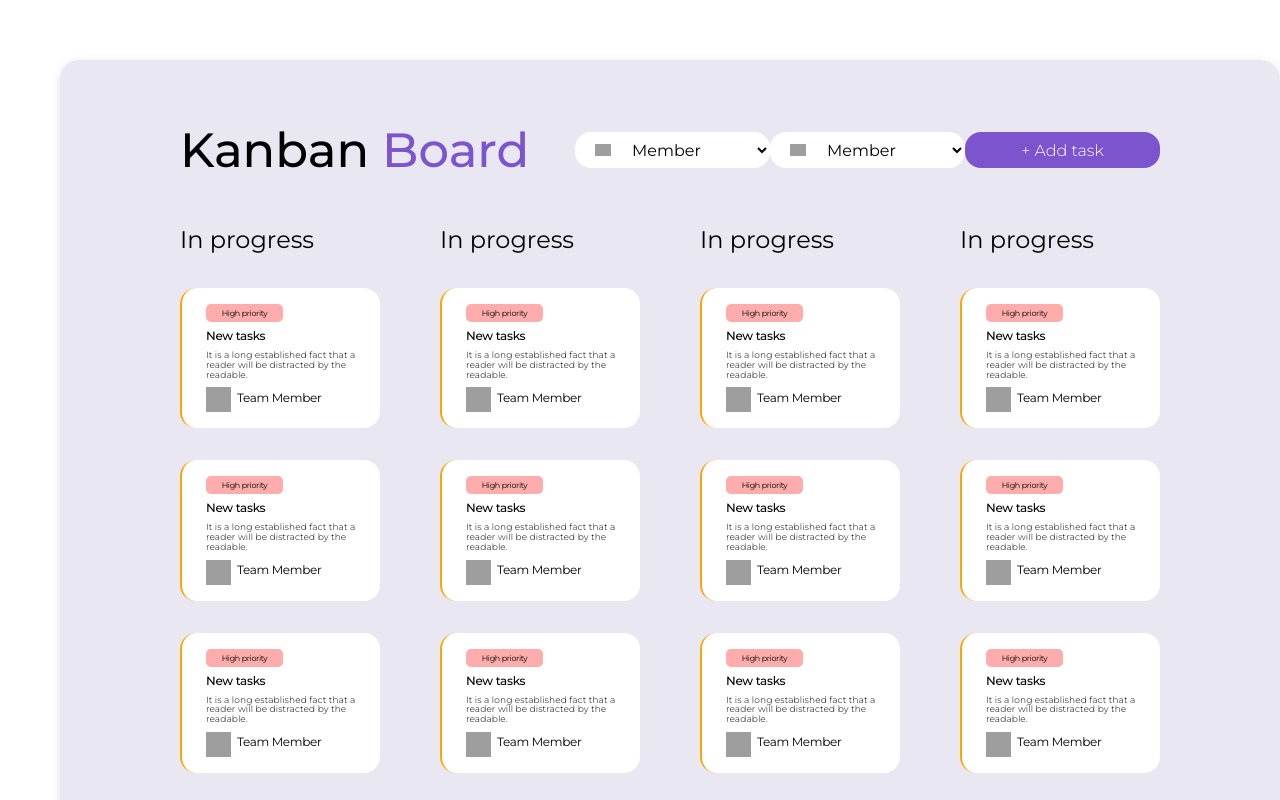
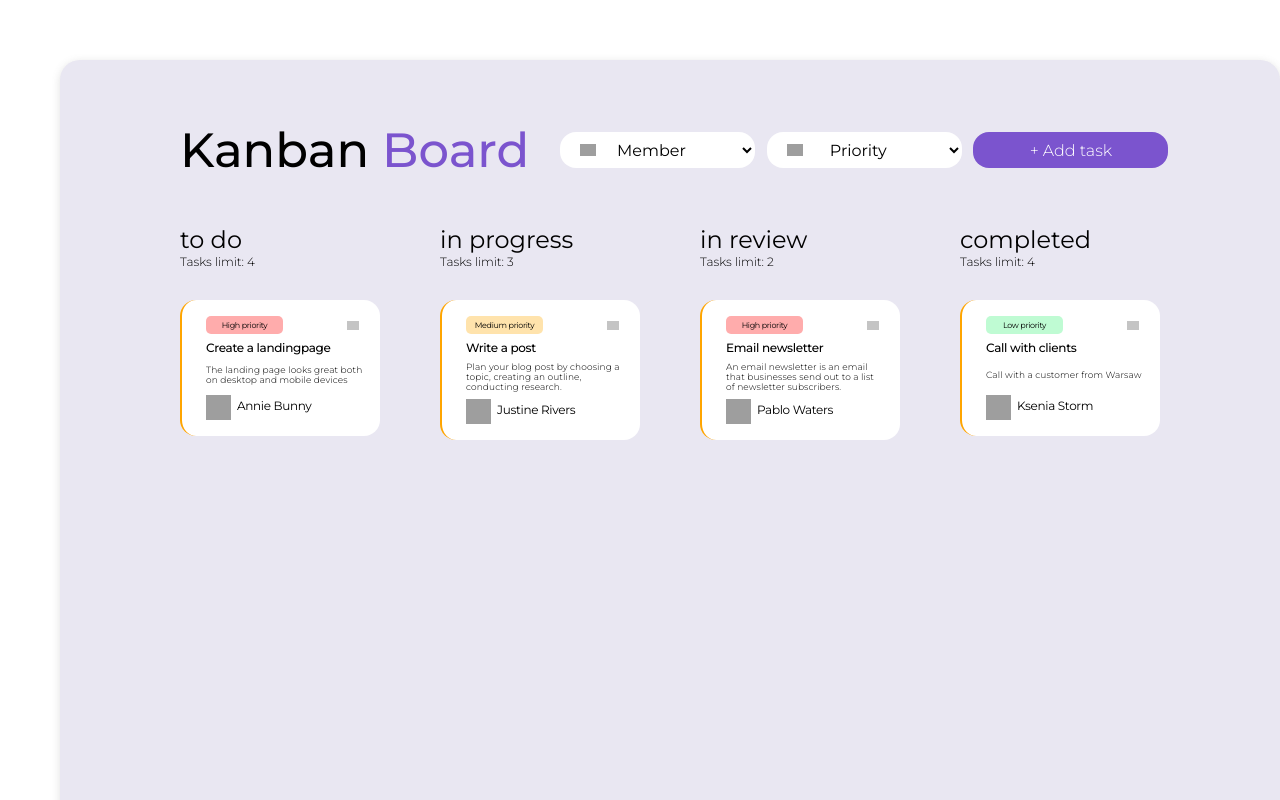
Before and after one commit to annakrolikowska/kanban-board, a React (Create React App) app: page / in a window 1280 px wide. Shown: the top 800 px of the page. Built offline with nearby package versions, Linux system fonts and the light colour scheme; grey boxes are pictures that could not be loaded.

Commit message:
added redux, drag and drop, and some corrections to components

```diff
--- a/src/components/Button.js
+++ b/src/components/Button.js
@@ -1,13 +1,13 @@
-
 import React from 'react';
 import { StyledButton } from '../styles/Button.styled';
 
 
 const Button = props => {
+    const {onClick, type} = props
 
     return (
-        <StyledButton>
-        + Add task
+        <StyledButton type={type} onClick={onClick}>
+        {props.children}
         </StyledButton>
     );
 }
--- a/src/components/Column.js
+++ b/src/components/Column.js
@@ -2,17 +2,45 @@
 import React from 'react';
 import { StyledColumn } from '../styles/Column.styled';
 import Task from './Task';
+import { connect } from 'react-redux';
+import { moveTaskAction } from '../actions/kanban';
 
-const Column = props => {
+
+class Column extends React.Component {
+
+  render() {
+
+    const {columnTitle, limit, id} = this.props
+
+    const handleDrop = (event) => {
+      event.preventDefault()
+      const taskId = event.dataTransfer.getData("taskId");
+      const columndId=id;
+      this.props.moveTask(Number(taskId),columndId)
+    }
 
     return (
-        <StyledColumn>
-          <h2> In progress</h2>
-          <Task/>
-          <Task/>
-          <Task/>
-        </StyledColumn>
+
+      <StyledColumn  onDrop={handleDrop} onDragOver={(event) => event.preventDefault()}>
+        <header>
+          <h2>{columnTitle}</h2>
+          <p>Tasks limit: {limit}</p>
+        </header>
+        {this.props.tasks.filter(task => task.columnId === id).map(task =>
+          <Task id={task.id} title={task.title} description={task.description} member={task.member} priority={task.priority}/> )}
+      </StyledColumn>
     );
+  }
 }
 
-export default Column;
+const mapStateToProps = (state) => {
+  return {
+    tasks: state.tasks,
+  }
+}
+
+const mapDispatchToProps = dispatch => ({
+  moveTask: (taskId,columndId) => dispatch(moveTaskAction(taskId,columndId)),
+});
+
+export default connect(mapStateToProps, mapDispatchToProps)(Column)
--- a/src/components/ColumnContainer.js
+++ b/src/components/ColumnContainer.js
@@ -5,12 +5,20 @@ import Column from './Column';
 
 const ColumnContainer = props => {
 
+    const columns = ([
+        { id: 1, title: 'to do', limit: 4},
+        { id: 2, title: 'in progress', limit: 3},
+        { id: 3, title: 'in review', limit: 2},
+        { id: 4, title: 'completed', limit: 4}
+  ])
+
+  const generateColumns = (column) => {
+    return columns.map(column => <Column key={column.id} id={column.id} columnTitle={column.title} limit={column.limit}/>)
+  }
+
     return (
         <StyledColumnContainer>
-         <Column/>
-         <Column/>
-         <Column/>
-         <Column/>
+        {generateColumns()}
         </StyledColumnContainer>
     );
 }
--- a/src/components/Header.js
+++ b/src/components/Header.js
@@ -3,19 +3,48 @@ import React from 'react';
 import { StyledHeader } from '../styles/Header.styled';
 import Button from './Button';
 import Select from './Select';
+import Form from './Form';
 
-const Header = props => {
+class Header extends React.Component {
+    state = {
+        isFormVisible: false,
+    }
 
+    render() {
+        const { isFormVisible } = this.state;
         return (
             <StyledHeader>
                 <h1>Kanban <span>Board</span></h1>
-            <div>
-                <Select/>
-                <Select/>
-                <Button/>
+                <div className="header-container">
+                    <Select>
+                        <option value="" > Member</option>
+                        <option value="Ksenia Storm">Ksenia Storm</option>
+                        <option value="Pawel Waters">Pablo Waters</option>
+                        <option value="Annie Bunny">Annie Bunny</option>
+                        <option value="Ewa Flowers">Ewa Flowers</option>
+                        <option value="John Snow">John Snow</option>
+                        <option value="Justine Rivers">Justine Rivers</option>
+                    </Select>
+                    <Select>
+                        <option value="">Priority</option>
+                        <option value="Low">Low</option>
+                        <option value="Medium">Medium</option>
+                        <option value="High">High</option>
+                    </Select>
+                    <Button onClick={this.toggleFormVisibility}>
+                      {isFormVisible ? 'Close form' : '+ Add task'}
+                    </Button>
                 </div>
+                {isFormVisible && <Form onClose={this.toggleFormVisibility} />}
             </StyledHeader>
         );
     }
 
+    toggleFormVisibility = () => {
+        this.setState(prevState => ({
+            isFormVisible: !prevState.isFormVisible,
+        }));
+    }
+}
+
 export default Header;
--- a/src/components/Priority.js
+++ b/src/components/Priority.js
@@ -6,7 +6,7 @@ const Priority = props => {
     const {priority} = props;
     return (
         <StyledPriority priority={priority}>
-          <h3>High priority</h3>
+          <h3>{priority} priority</h3>
         </StyledPriority>
     );
 }
--- a/src/components/Select.js
+++ b/src/components/Select.js
@@ -6,13 +6,7 @@ const Select = props => {
 
     return (
         <StyledSelect>
-            <option value=""> Member</option>
-            <option value="dog">Dog</option>
-            <option value="cat">Cat</option>
-            <option value="hamster">Hamster</option>
-            <option value="parrot">Parrot</option>
-            <option value="spider">Spider</option>
-            <option value="goldfish">Goldfish</option>
+            {props.children}
         </StyledSelect>
     );
 }
--- a/src/components/Task.js
+++ b/src/components/Task.js
@@ -1,23 +1,52 @@
+import React, { Component } from 'react';
+import { StyledTask } from '../styles/Task.styled';
+import { deleteTaskAction } from '../actions/kanban';
+import { connect } from 'react-redux';
 
-import React from 'react';
-import { StyledTask } from '../styles/Task.styled';
 import Priority from './Priority';
+import ClosedButton from './ClosedButton';
 
-const Task = props => {
-    const {priority, member, size, theme, description, onChange} = props;
+class Task extends Component {
+    handleDragStart = (event,id) => {
+        event.dataTransfer.setData("taskId", id);
+    }
+
+    handleDeleteTask = (id) => {
+            this.props.deleteTask(id);
+    }
+
+    render() {
+        const { id, title, priority, member, size, theme, description, onChange } = this.props;
+
         return (
-        <StyledTask priority={priority} member={member} description={description} size={size} theme={theme} onChange={onChange}>
-            <Priority/>
+            <div draggable onDragStart={e => this.handleDragStart(e, id)}>
+                <StyledTask priority={priority} size={size} theme={theme} onChange={onChange}>
+                    <div className="task-container">
+                        <Priority priority={priority} />
+                        <ClosedButton size='small' onClick={() => this.handleDeleteTask(id)}  />
+                    </div>
                     <div className="task-details">
-                <h2>New tasks</h2>
-                <p>It is a long established fact that a reader will be distracted by the readable.</p>
+                        <h2>{title}</h2>
+                        <p>{description}</p>
                     </div>
                     <div className="task-member">
-                <img src="https://i.ibb.co/FDpxMKH/avvatar.png" alt="member"/>
-                <h2>Team Member</h2>
+                        <img src="https://i.ibb.co/FDpxMKH/avvatar.png" alt="member" />
+                        <h2>{member}</h2>
                     </div>
                 </StyledTask>
+            </div>
         );
     }
+}
 
-export default Task;
+const mapStateToProps = (state) => {
+    return {
+        tasks: state.tasks,
+    }
+}
+
+const mapActionToProps = {
+    deleteTask: deleteTaskAction,
+ }
+
+ export default connect(mapStateToProps, mapActionToProps)(Task)
```
Lines whose indentation alone changed are shown as unchanged.
